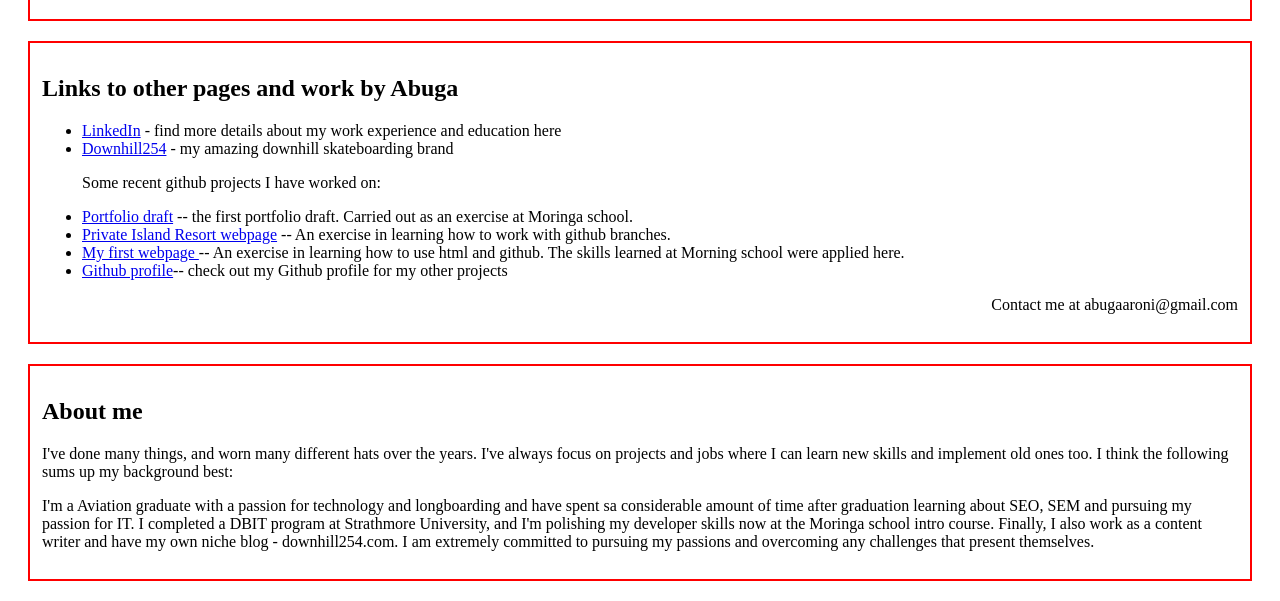
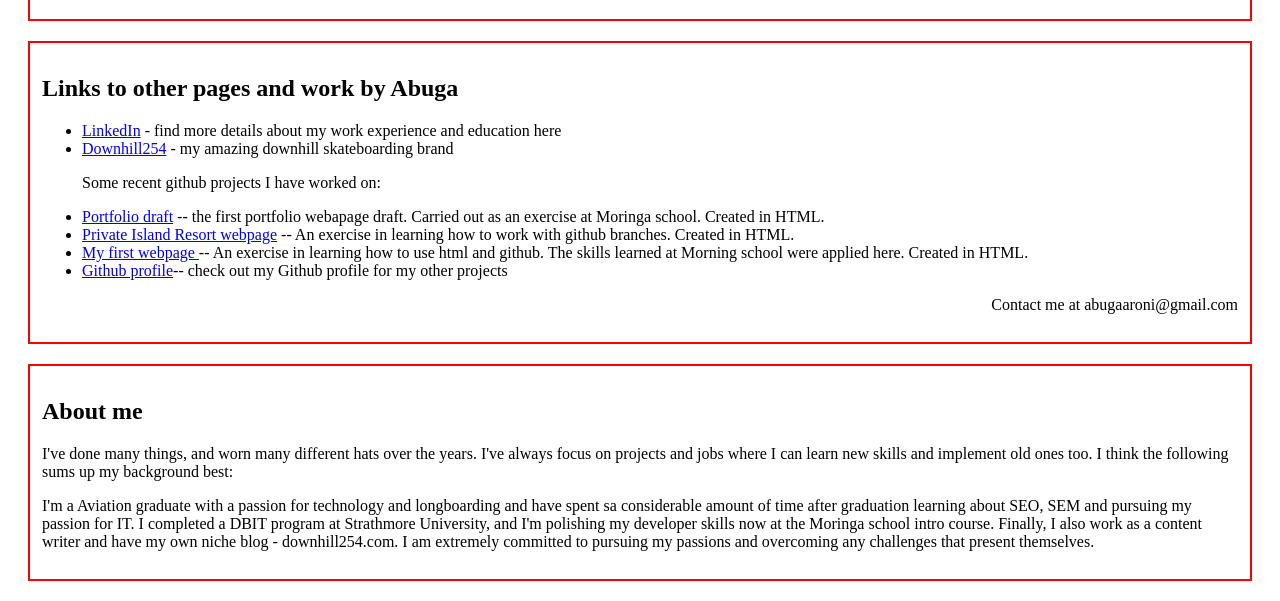
Before and after one commit to AbugaAroni/portfolio, a plain HTML site: page index.html in a window 1280 px wide. Shown: the part 237-838 px from the top of the page. Drawn offline with Linux system fonts and the light colour scheme.

Commit message:
will add language specifier to links by other owrk by me section

```diff
--- a/index.html
+++ b/index.html
@@ -24,9 +24,9 @@
     <li> <a href="http://downhill254.com/">Downhill254</a> - my amazing downhill skateboarding brand</li>
 
     <p> Some recent github projects I have worked on:</p>
-    <li> <a href="https://github.com/AbugaAroni/portfolio-draft"> Portfolio draft</a> -- the first portfolio draft. Carried out as an exercise at Moringa school.  </li>
-    <li> <a href="https://github.com/AbugaAroni/Private-island-resort"> Private Island Resort webpage</a> -- An exercise in learning how to work with github branches. </li>
-    <li> <a href="https://github.com/AbugaAroni/FirstWebpage"> My first webpage </a> -- An exercise in learning how to use html and github. The skills learned at Morning school were applied here. </li>
+    <li> <a href="https://github.com/AbugaAroni/portfolio-draft"> Portfolio draft</a> -- the first portfolio webapage draft. Carried out as an exercise at Moringa school. Created in HTML.</li>
+    <li> <a href="https://github.com/AbugaAroni/Private-island-resort"> Private Island Resort webpage</a> -- An exercise in learning how to work with github branches. Created in HTML. </li>
+    <li> <a href="https://github.com/AbugaAroni/FirstWebpage"> My first webpage </a> -- An exercise in learning how to use html and github. The skills learned at Morning school were applied here. Created in HTML.</li>
 
     <li> <a href="https://github.com/AbugaAroni/"> Github profile</a>-- check out my Github profile for my other projects</li>
 
```
